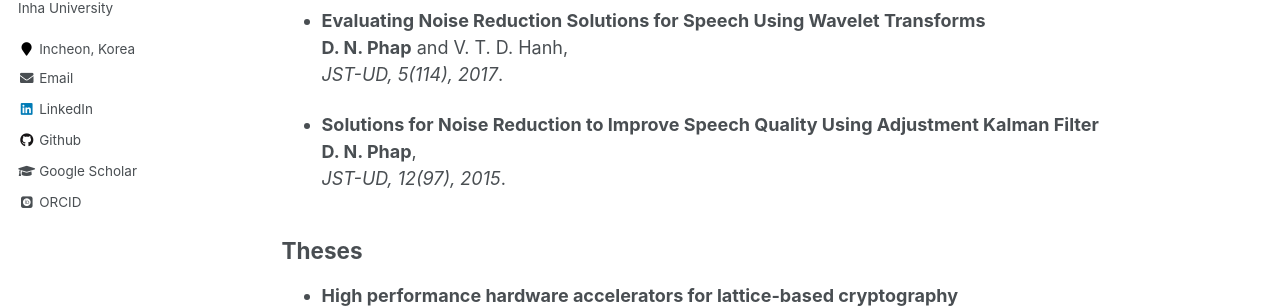
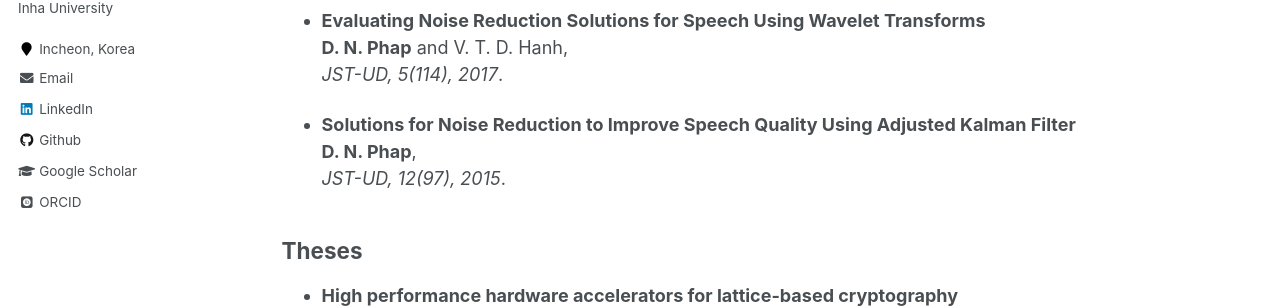
Before and after one commit to phapdn/phapdn.github.io, a Jekyll site: the page built from _pages/publications.md, in a window 1280 px wide and 900 px high, scrolled down 943 px. Shown: the part 321-629 px from the top of the window. Built offline with Jekyll 4.4.1, drawn with Linux system fonts in a browser that asks for light colours; some web fonts are replaced.

Commit message:
Update publications.md

```diff
--- a/_pages/publications.md
+++ b/_pages/publications.md
@@ -49,7 +49,7 @@ author_profile: true
   **D. N. Phap** and V. T. D. Hanh,
   *JST-UD, 5(114), 2017*.
 
-* **Solutions for Noise Reduction to Improve Speech Quality Using Adjustment Kalman Filter**
+* **Solutions for Noise Reduction to Improve Speech Quality Using Adjusted Kalman Filter**
   **D. N. Phap**,
   *JST-UD, 12(97), 2015*.
 
```
